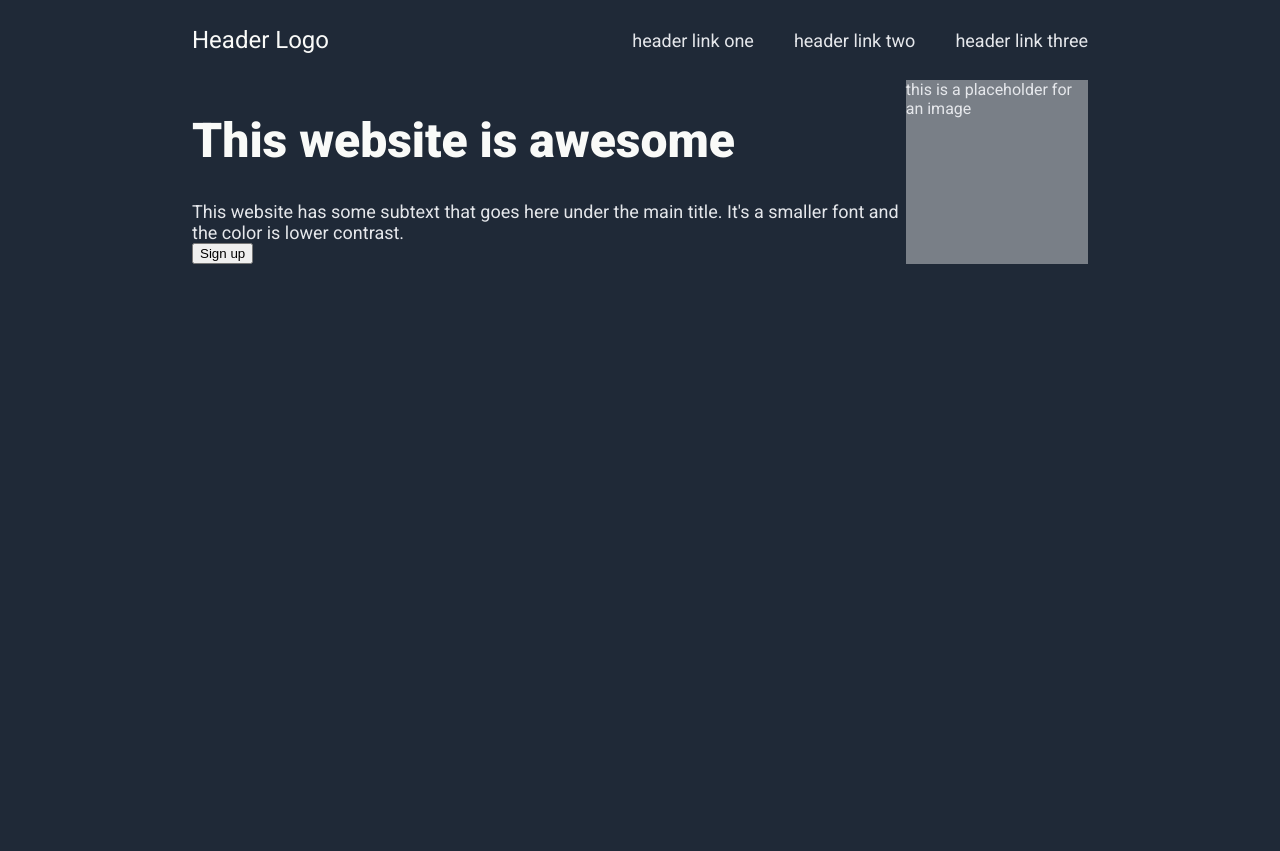
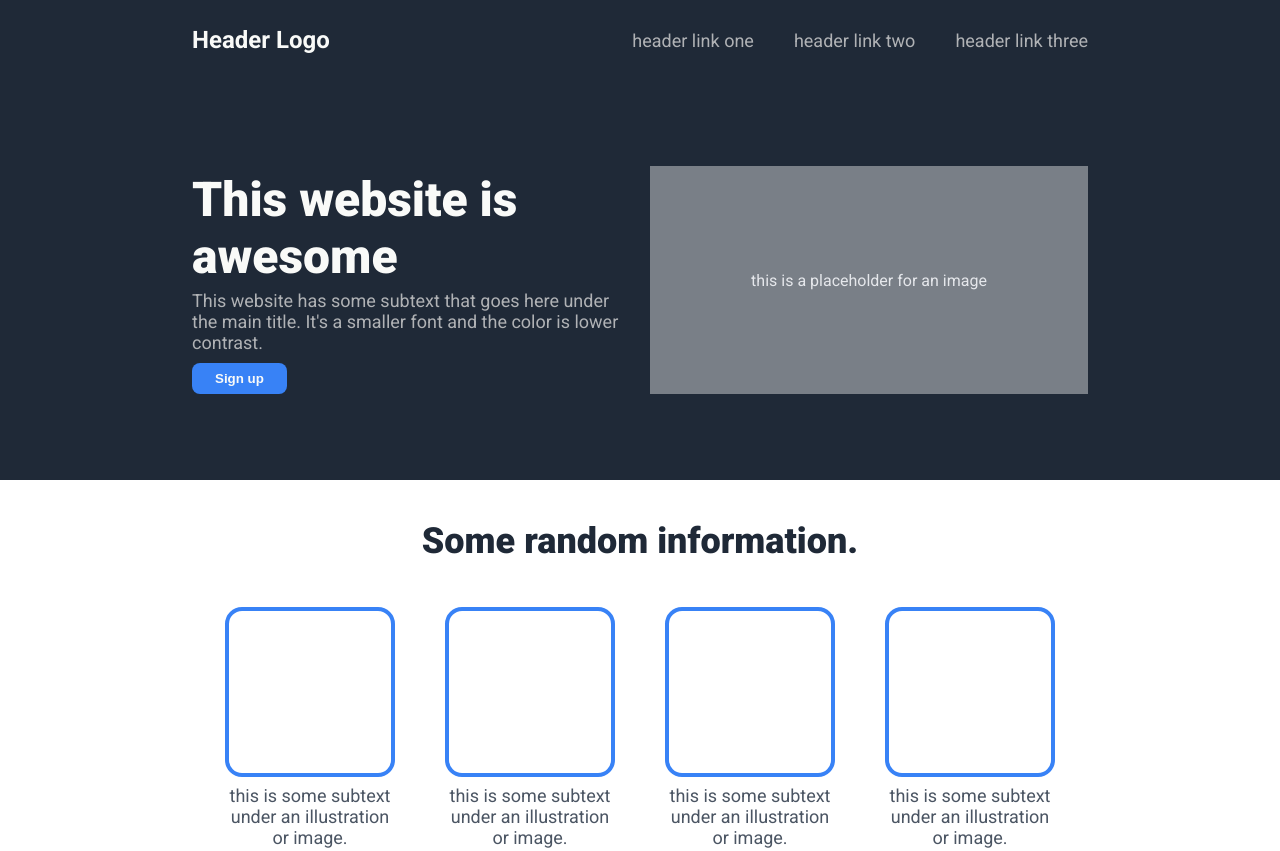
Before and after one commit to EccentricEmilio/practise-stuff, a plain HTML site: page odin-website/index.html in a window 1280 px wide. Shown: the top 851 px of the page. Drawn offline with Linux system fonts and the light colour scheme.

Commit message:
Finish website

```diff
--- a/odin-website/styles/index.css
+++ b/odin-website/styles/index.css
@@ -14,37 +14,9 @@ body {
   margin: 0 auto;
 }
 
-/* introduction */
-.introduction-container {
-  background-color: #1F2937;
+.introduction-container, .random-information-container, .quote-container, .sign-up-prompt-container {
+  height: 400px;
 }
-
-.introduction {
-  display: flex;
-}
-
-.introduction-image-placeholder {
-  background-color: rgba(255, 255, 255, 0.4);
-  color: #E5E7EB;
-}
-
-.introduction-text h1 {
-  color: #F9FAF8;
-  font-size: 48px;
-  font-weight: 900;
-}
-
-.introduction-text p {
-  color: #E5E7EB;
-  font-size: 18px;
-}
-
-.introduction-text button {
-  background-color: ;
-}
-
-
-
 
 /* header */
 .header {
@@ -61,16 +33,69 @@ body {
 
 .header-logo {
   font-size: 24px;
-  color: #F9FAF8
+  color: #F9FAF8;
+  font-weight: bold;
 }
 
 .header-links {
   display: flex;
   align-items: center;
   gap: 40px;
-  color: #E5E7EB;
+  color: #b0b2b5;
   font-size: 18px;
 
+}
+
+/* introduction */
+.introduction-container {
+  background-color: #1F2937;
+}
+
+.introduction-container .content-div {
+  display: flex;
+  align-items: center;
+}
+
+.introduction {
+  display: flex;
+  gap: 20px;
+  width: 100%;
+}
+
+.introduction-image-placeholder {
+  background-color: rgba(255, 255, 255, 0.4);
+  color: #E5E7EB;
+  flex: 1;
+  display: flex;
+  justify-content: center;
+  align-items: center;
+}
+
+.introduction-text h1 {
+  color: #F9FAF8;
+  font-size: 48px;
+  font-weight: 900;
+  margin-bottom: 5px;
+  margin-top: 5px;
+}
+
+.introduction-text p {
+  color: #b0b2b5;
+  font-size: 18px;
+  margin-bottom: 10px;
+}
+
+.introduction-text button {
+  background-color: #3882F6;
+  border: None;
+  border-radius: 8px;
+  color: #F9FAF8;
+  font-weight: 900;
+  padding: 8px 23px;
+}
+
+.introduction-text {
+  flex: 1;
 }
 
 /* some-random-information */
@@ -82,9 +107,9 @@ body {
 .random-information-container .content-div {
   display: flex;
   flex-direction: column;
-  justify-content: center;
   align-items: center;
-  padding: 40px 0px;
+  padding-top: 40px;
+  box-sizing: border-box;
 }
 
 .random-information {
@@ -132,7 +157,6 @@ body {
 /* quote */
 .quote-container {
   background-color: #E5E7EB;
-  height: 400px;
   width: 100%
 }
 
@@ -162,7 +186,6 @@ body {
 /* sign-up */
 .sign-up-prompt-container {
   background-color: white;
-  height: 400px;
   width: 100%;
 }
 
```
